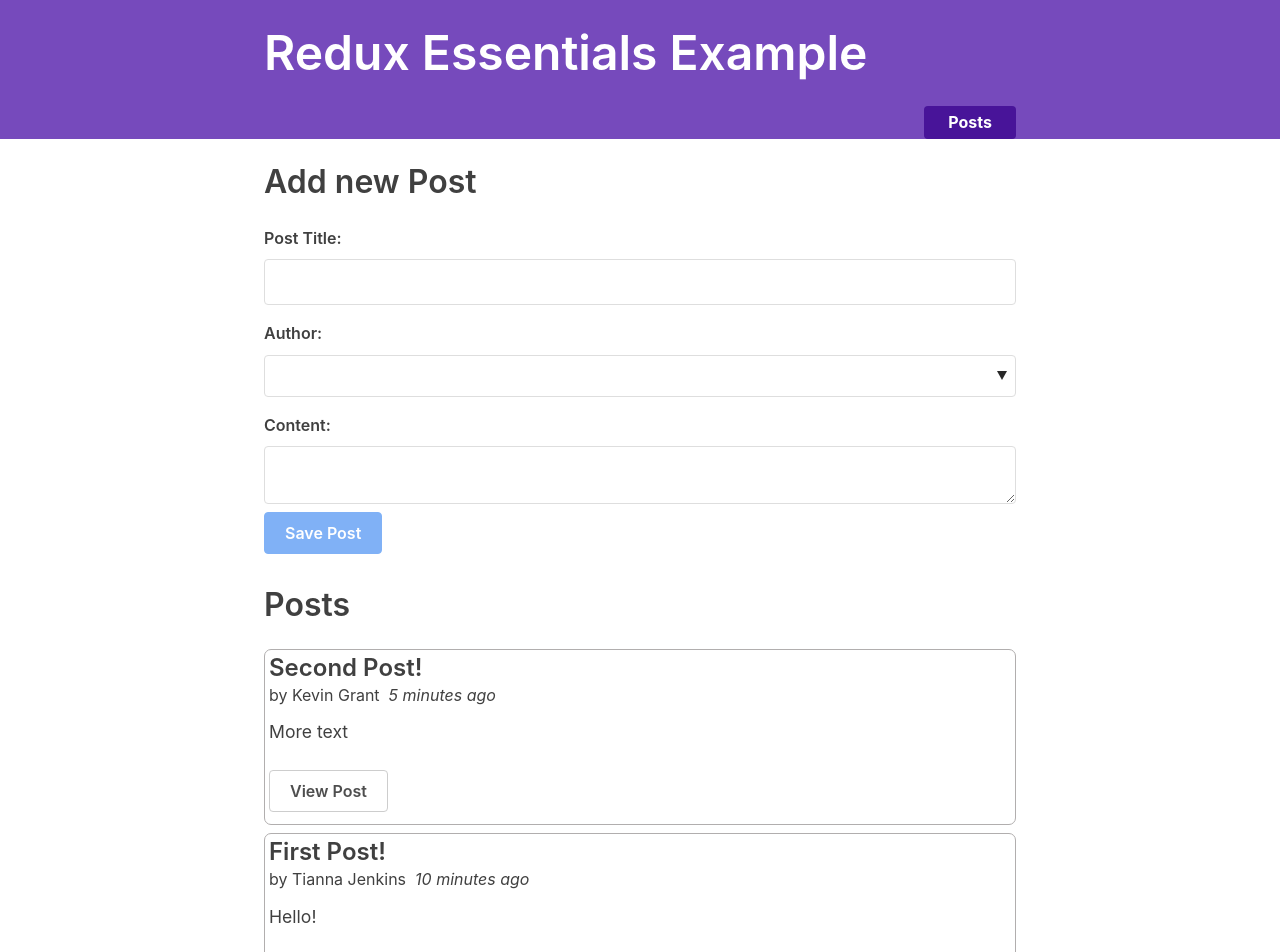
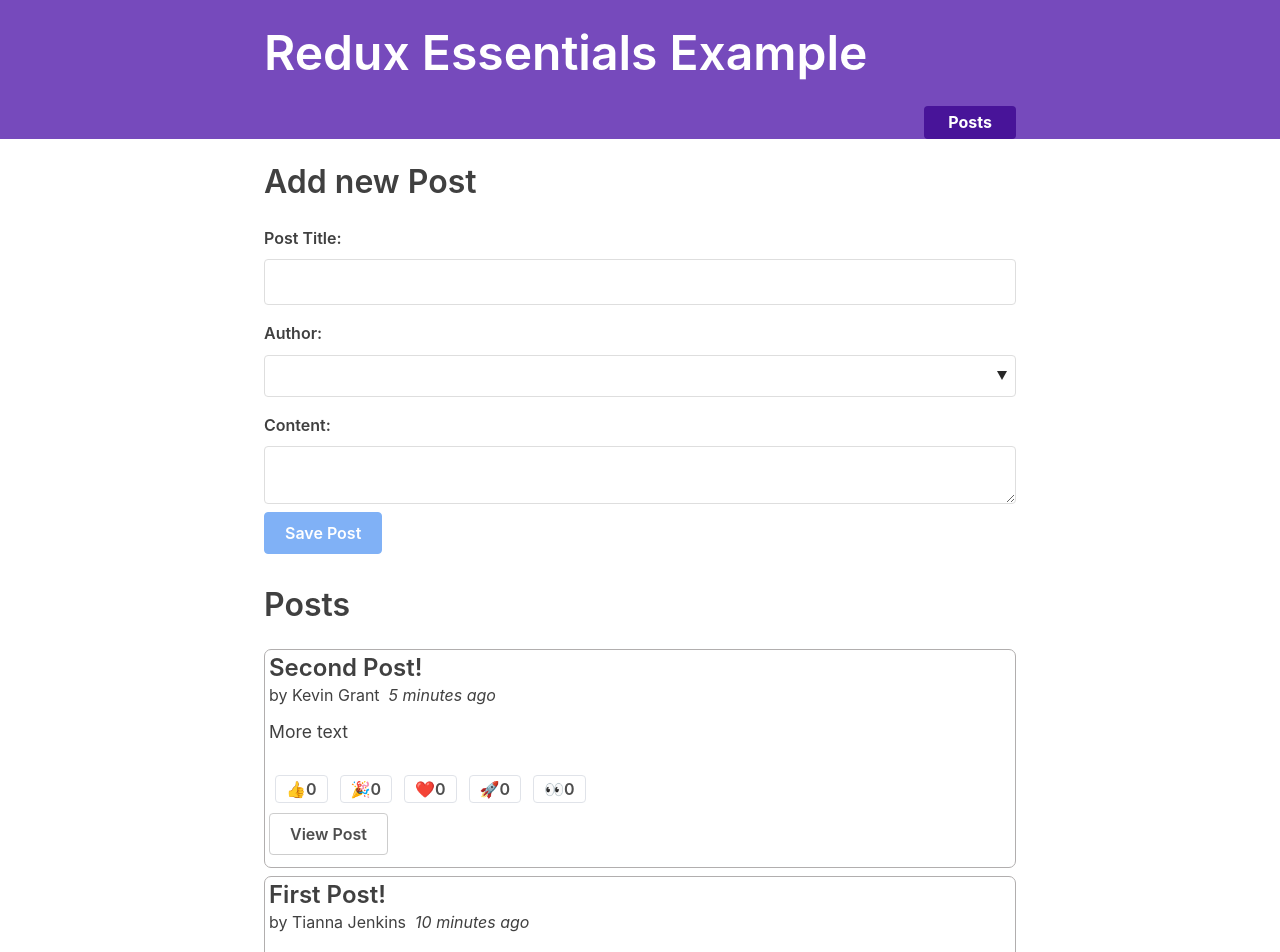
Before and after one commit to 8mamo10/relux, a React (Create React App) app in the folder redux-essentials-example-app/: page / in a window 1280 px wide. Shown: the top 952 px of the page. Built offline with nearby package versions, Linux system fonts and the light colour scheme; what miragejs, txtgen would draw is missing.

Commit message:
Enable to handle reactions

```diff
--- a/redux-essentials-example-app/src/features/posts/PostsList.js
+++ b/redux-essentials-example-app/src/features/posts/PostsList.js
@@ -4,6 +4,7 @@
 
 import { PostAuthor } from './PostAuthor'
 import { TimeAgo } from './TimeAgo'
+import { ReactionButtons } from './ReactionButtons'
 
 export const PostsList = () => {
   const posts = useSelector(state => state.posts)
@@ -18,6 +19,8 @@
         <TimeAgo timestamp={post.date} />
       </div>
       <p className="post-content">{post.content.substring(0, 100)}</p>
+      <ReactionButtons post={post} />
+
       <Link to={`/posts/${post.id}`} className="button muted-button">
         View Post
       </Link>
--- a/redux-essentials-example-app/src/features/posts/ReactionButtons.js
+++ b/redux-essentials-example-app/src/features/posts/ReactionButtons.js
@@ -1,19 +1,29 @@
 import React from 'react'
+import { useDispatch } from 'react-redux'
+
+import { reactionAdded } from './postsSlice'
 
 const reactionEmoji = {
   thumbsUp: '👍',
   hooray: '🎉',
   heart: '❤️',
   rocket: '🚀',
-  eyes: '👀'
+  eyes: '👀',
 }
 
 export const ReactionButtons = ({ post }) => {
+  const dispatch = useDispatch()
+
   const reactionButtons = Object.entries(reactionEmoji).map(([name, emoji]) => {
     return (
-      <button key={name} type="button" className="muted-button reaction-button">
+      <button key={name}
+        type="button" className="muted-button reaction-button"
+        onClick={() =>
+          dispatch(reactionAdded({ postId: post.id, reaction: name }))
+        }
+      >
         {emoji}{post.reactions[name]}
-      </button>
+      </button >
     )
   })
   return <div>
--- a/redux-essentials-example-app/src/features/posts/postsSlice.js
+++ b/redux-essentials-example-app/src/features/posts/postsSlice.js
@@ -7,14 +7,28 @@
     title: 'First Post!',
     content: 'Hello!',
     user: '0',
-    date: sub(new Date(), { minutes: 10 }).toISOString()
+    date: sub(new Date(), { minutes: 10 }).toISOString(),
+    reactions: {
+      thumbsUp: 0,
+      hooray: 0,
+      heart: 0,
+      rocket: 0,
+      eyes: 0,
+    },
   },
   {
     id: '2',
     title: 'Second Post!',
     content: 'More text',
     user: '1',
-    date: sub(new Date(), { minutes: 5 }).toISOString()
+    date: sub(new Date(), { minutes: 5 }).toISOString(),
+    reactions: {
+      thumbsUp: 0,
+      hooray: 0,
+      heart: 0,
+      rocket: 0,
+      eyes: 0,
+    },
   },
 ]
 
@@ -24,7 +38,7 @@
   reducers: {
     reactionAdded(state, action) {
       const { postId, reaction } = action.payload
-      const exsitingPost = state.find(post => post.id === postId)
+      const exsitingPost = state.find((post) => post.id === postId)
       if (exsitingPost) {
         exsitingPost.reactions[reaction]++
       }
```
